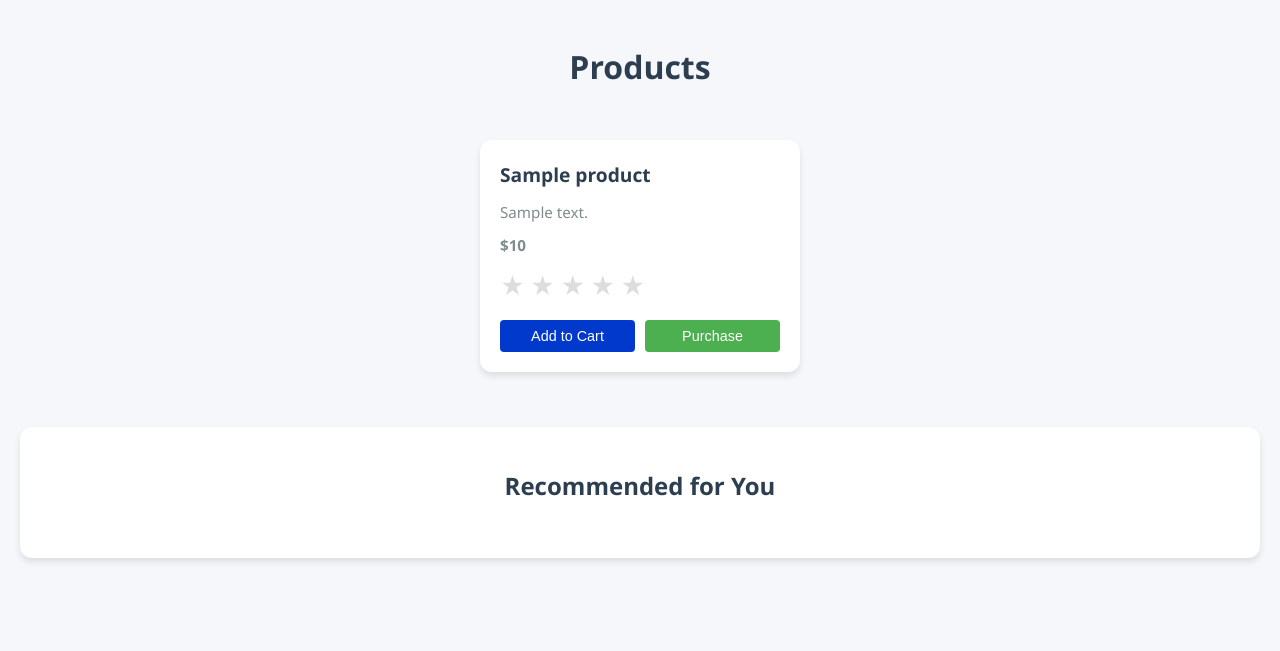
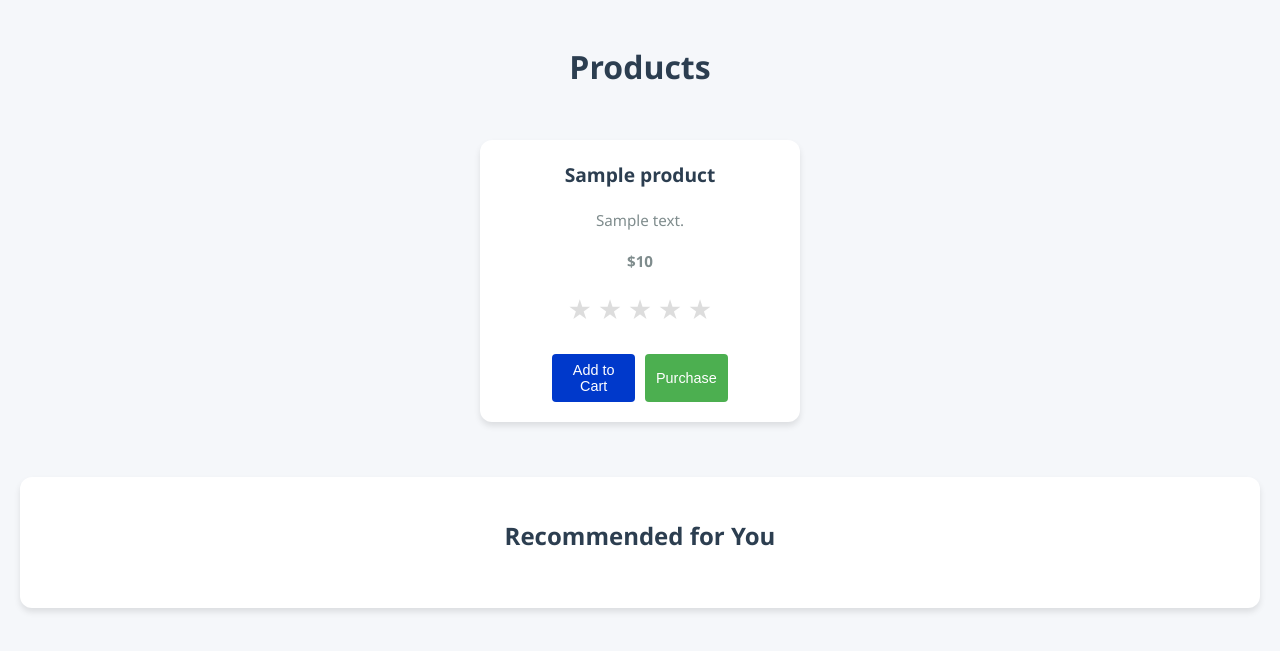
Before and after one commit to saurabh27singh/E-Commerce-Recommendation-System, a Flask app: template templates/index.html in a window 1280 px wide. Shown: the top 651 px of the page. Run offline with Flask 3, Linux system fonts and the light colour scheme; the template is opened without the code that fills it: most values are stand-ins (such as "Sample title", 1, 10 or a date in 2020); parts of the project's set-up code (start-up, migrations or seed data) failed here and were passed over; some libraries are stand-ins or nearby versions.

Commit message:
changedUI

```diff
--- a/static/style.css
+++ b/static/style.css
@@ -29,10 +29,12 @@ h1, h2 {
     box-shadow: var(--shadow);
     padding: 20px;
     margin: 15px;
-    display: inline-block;
-    width: 280px;
+    display: flex;
+    flex-direction: column;
+    align-items: center;
+    width: 100%;
+    max-width: 280px;
     transition: transform 0.2s, box-shadow 0.2s;
-    vertical-align: top;
 }
 
 .product-card:hover {
@@ -44,12 +46,14 @@ h1, h2 {
     color: var(--text-primary);
     margin: 0 0 10px 0;
     font-size: 1.2rem;
+    text-align: center;
 }
 
 .product-card p {
     color: var(--text-secondary);
     margin: 8px 0;
     font-size: 0.95rem;
+    text-align: center;
 }
 
 .price {
@@ -125,6 +129,15 @@ button:hover {
     max-width: 1200px;
 }
 
+#recommendations {
+    display: flex;
+    flex-wrap: wrap;
+    justify-content: center;
+    gap: 20px;
+    margin: 0 auto;
+    max-width: 1200px;
+}
+
 @media (max-width: 768px) {
     .product-card {
         width: calc(100% - 30px);
--- a/templates/index.html
+++ b/templates/index.html
@@ -1,12 +1,15 @@
 <!DOCTYPE html>
 <html lang="en">
   <head>
-    <meta charset="UTF-8">
-    <meta name="viewport" content="width=device-width, initial-scale=1.0">
+    <meta charset="UTF-8" />
+    <meta name="viewport" content="width=device-width, initial-scale=1.0" />
     <title>E-commerce Recommendations</title>
     <script src="https://cdnjs.cloudflare.com/ajax/libs/jquery/3.6.0/jquery.min.js"></script>
-    <meta name="csrf-token" content="{{ csrf_token() }}">
-    <link rel="stylesheet" href="{{ url_for('static', filename='style.css') }}">
+    <meta name="csrf-token" content="{{ csrf_token() }}" />
+    <link
+      rel="stylesheet"
+      href="{{ url_for('static', filename='style.css') }}"
+    />
   </head>
   <body>
     <h1>Products</h1>
@@ -24,10 +27,16 @@
         </div>
 
         <div class="action-buttons">
-                <button class="add-to-cart" onclick="addToCart({{ product.id|tojson|safe }})">
+          <button
+            class="add-to-cart"
+            onclick="addToCart({{ product.id|tojson|safe }})"
+          >
             Add to Cart
           </button>
-                <button class="purchase" onclick="purchase({{ product.id|tojson|safe }})">
+          <button
+            class="purchase"
+            onclick="purchase({{ product.id|tojson|safe }})"
+          >
             Purchase
           </button>
         </div>
@@ -45,7 +54,5 @@
       });
     </script>
     <script src="{{ url_for('static', filename='script.js') }}"></script>
-
   </body>
-
 </html>
```
Also changed, not shown: 1 other file. Lines whose indentation alone changed are shown as unchanged.
